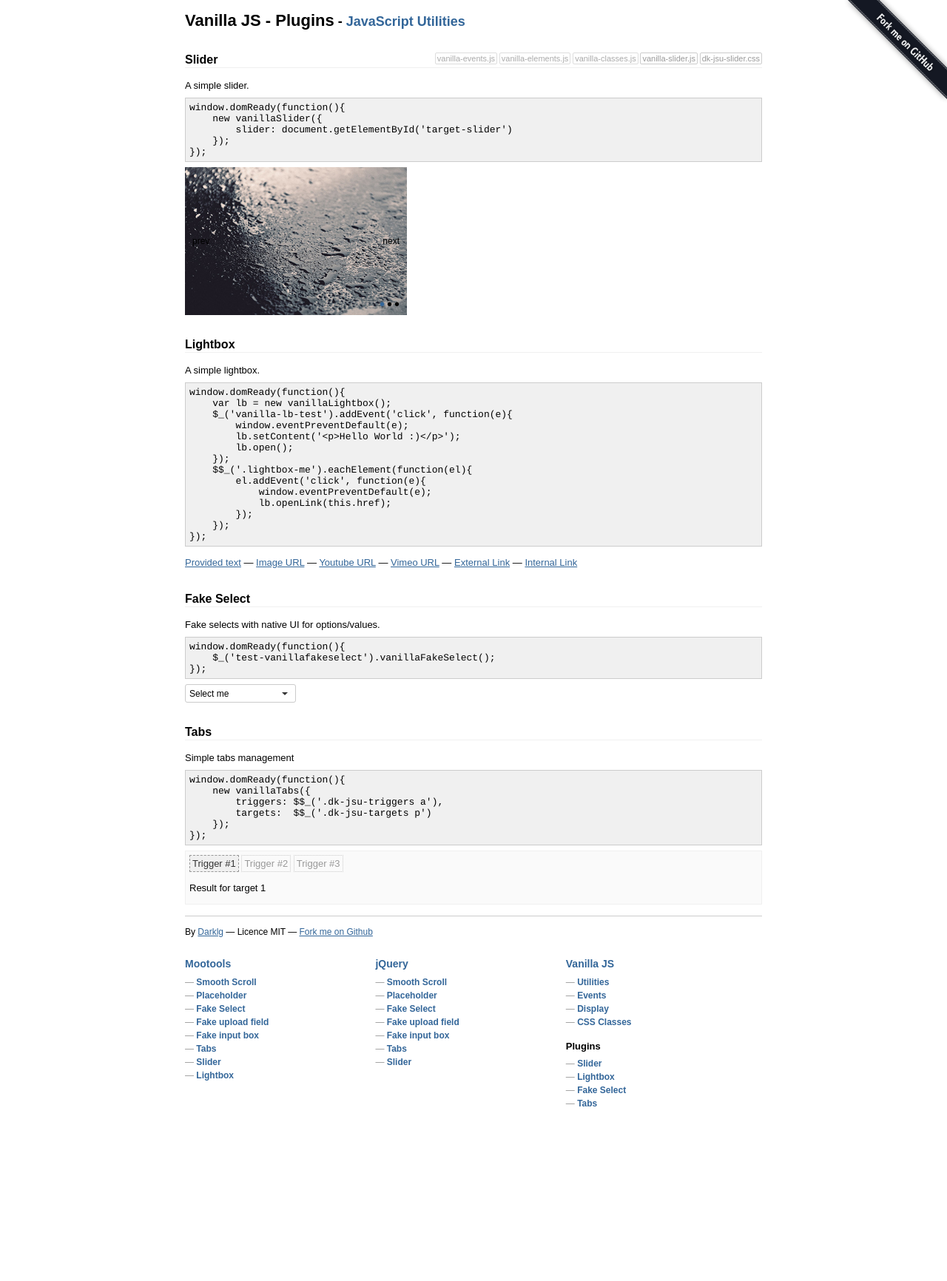
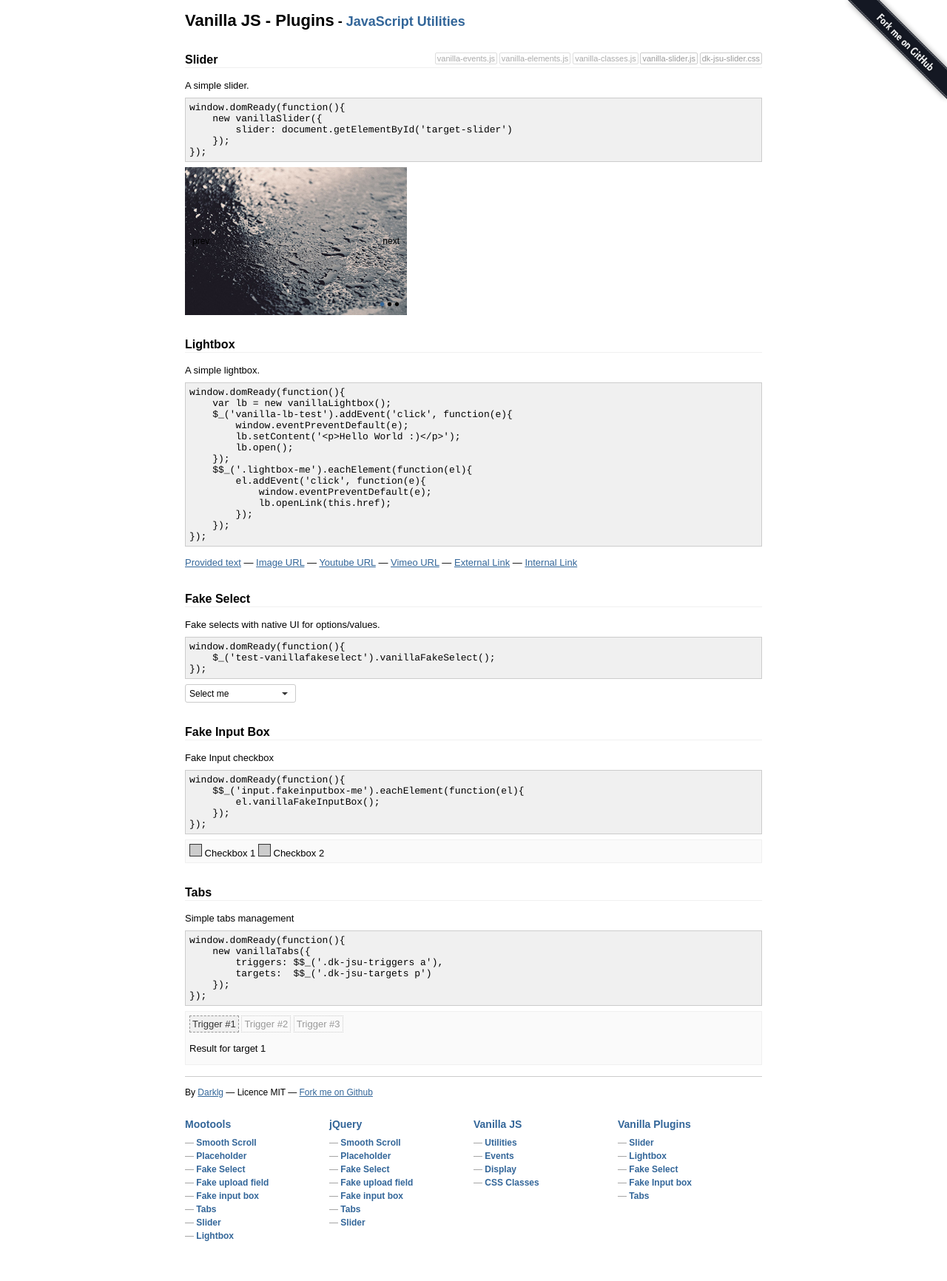
Before and after one commit to Darklg/JavaScriptUtilities, a Jekyll site: the page built from vanilla-plugins.html, in a window 1280 px wide. Shown: the whole page at 74% size. Built offline with Jekyll 4.4.1, drawn with Linux system fonts in a browser that asks for light colours; before the commit the page ends 1553 px from its top, so only the background shows below that; some of the changed lines change nothing that is shown.

Commit message:
Vanilla - Fake Input Box v 0.1

```diff
--- a/_includes/footer.html
+++ b/_includes/footer.html
@@ -35,11 +35,14 @@
             <li><a href="vanilla-js.html#vanilla-display">Display</a></li>
             <li><a href="vanilla-js.html#vanilla-classes">CSS Classes</a></li>
         </ul>
-        <h4>Plugins</h4>
+    </li>
+    <li>
+        <h3><a href="vanilla-plugins.html">Vanilla Plugins</a></h3>
         <ul>
             <li><a href="vanilla-plugins.html#vanilla-slider">Slider</a></li>
             <li><a href="vanilla-plugins.html#vanilla-lightbox">Lightbox</a></li>
             <li><a href="vanilla-plugins.html#vanilla-fakeselect">Fake Select</a></li>
+            <li><a href="vanilla-plugins.html#vanilla-fakeinputbox">Fake Input box</a></li>
             <li><a href="vanilla-plugins.html#vanilla-tabs">Tabs</a></li>
         </ul>
     </li>
--- /dev/null
+++ b/_includes/vanilla-js/vanilla-fakeinputbox.html
@@ -0,0 +1,11 @@
+<h2 id="vanilla-fakeinputbox">Fake Input Box</h2>
+<p>Fake Input checkbox</p>
+<script class="script-visible" contenteditable>window.domReady(function(){
+    $$_('input.fakeinputbox-me').eachElement(function(el){
+        el.vanillaFakeInputBox();
+    });
+});</script>
+<div class="script-result">
+    <label><input class="fakeinputbox-me" type="checkbox" name="check-test" value="" /> Checkbox 1</label>
+    <label><input class="fakeinputbox-me" type="checkbox" name="check-test2" value="" /> Checkbox 2</label>
+</div>
--- a/_layouts/default.html
+++ b/_layouts/default.html
@@ -15,6 +15,7 @@
 <script src="assets/js/vanilla-js/plugins/vanilla-pjax.js?v=0.3"></script>
 <script src="assets/js/vanilla-js/plugins/vanilla-tabs.js?v=0.2"></script>
 <script src="assets/js/vanilla-js/plugins/vanilla-formchecker.js?v=0.2"></script>
+<script src="assets/js/vanilla-js/plugins/vanilla-fakeinputbox.js?v=0.1"></script>
 <!--[if lt IE 9 ]><script src="assets/js/vanilla-js/libs/vanilla-ie.js?v=0.3"></script><![endif]-->
 {% include after-head.html %}
 {{ content }}
--- a/assets/css/style.css
+++ b/assets/css/style.css
@@ -129,7 +129,7 @@ a:active {
 
 .footer-menu > li {
     float: left;
-    width: 33%;
+    width: 25%;
 }
 
 .footer-menu a {
--- /dev/null
+++ b/assets/js/vanilla-js/plugins/vanilla-fakeinputbox.js
@@ -0,0 +1,85 @@
+/*
+ * Plugin Name: Fake Input Box
+ * Version: 0.1
+ * Plugin URL: https://github.com/Darklg/JavaScriptUtilities
+ * JavaScriptUtilities Fake Input Box may be freely distributed under the MIT license.
+ * Required: Vanilla Classes
+ * Required: fake-inputbox.css
+ */
+
+var vanillaFakeInputBox = function(settings) {
+    var self = this,
+        el = false;
+    self.els = {
+        el: false,
+        wrapper: false
+    };
+    self.defaultSettings = {
+        el: false
+    };
+    self.init = function(settings) {
+        self.getSettings(settings);
+        if (!self.settings.el || self.settings.el.tagName.toLowerCase() !== 'input') {
+            return false;
+        }
+        if (self.settings.el.hasClass('has-fakeinputbox')) {
+            return false;
+        }
+        self.els.el = self.settings.el;
+        Element.addClass(self.els.el, 'has-fakeinputbox');
+        self.setElements();
+        self.setEvents();
+    };
+    self.setElements = function() {
+        self.elType = self.els.el.type;
+        // Set Wrapper
+        self.els.wrapper = wrapElement(self.els.el);
+        self.els.wrapper.addClass('fake-inputbox-wrapper');
+        // Set Cover
+        self.els.cover = document.createElement('div');
+        self.els.cover.addClass('fake-inputbox-cover');
+        self.els.wrapper.appendChild(self.els.cover);
+        // Specific types
+        if (self.elType == 'radio') {
+            self.els.wrapper.addClass('fake-inputbox-radio');
+        }
+    };
+    self.setEvents = function() {
+        window.addEvent(self.els.el, 'change', self.setCSSClass);
+        window.addEvent(self.els.el, 'click', self.setCSSClass);
+    };
+    self.setCSSClass = function() {
+        if (self.els.el.checked) {
+            self.els.wrapper.addClass('is-checked');
+        }
+        else {
+            self.els.wrapper.removeClass('is-checked');
+        }
+    };
+    self.init(settings);
+    return self;
+};
+
+/* Get Settings */
+vanillaFakeInputBox.prototype.getSettings = function(settings) {
+    if (typeof settings != 'object') {
+        settings = {};
+    }
+    this.settings = {};
+    // Set default values
+    for (var attr in this.defaultSettings) {
+        this.settings[attr] = this.defaultSettings[attr];
+    }
+    // Set new values
+    for (var attr2 in settings) {
+        this.settings[attr2] = settings[attr2];
+    }
+};
+
+if (!Element.prototype.vanillaFakeInputBox) {
+    Element.prototype.vanillaFakeInputBox = function() {
+        return new vanillaFakeInputBox({
+            el: this
+        });
+    };
+}
--- a/vanilla-plugins.html
+++ b/vanilla-plugins.html
@@ -6,4 +6,5 @@ title: Vanilla JS - Plugins
 {% include vanilla-js/vanilla-slider.html %}
 {% include vanilla-js/vanilla-lightbox.html %}
 {% include vanilla-js/vanilla-fakeselect.html %}
+{% include vanilla-js/vanilla-fakeinputbox.html %}
 {% include vanilla-js/vanilla-tabs.html %}
```
